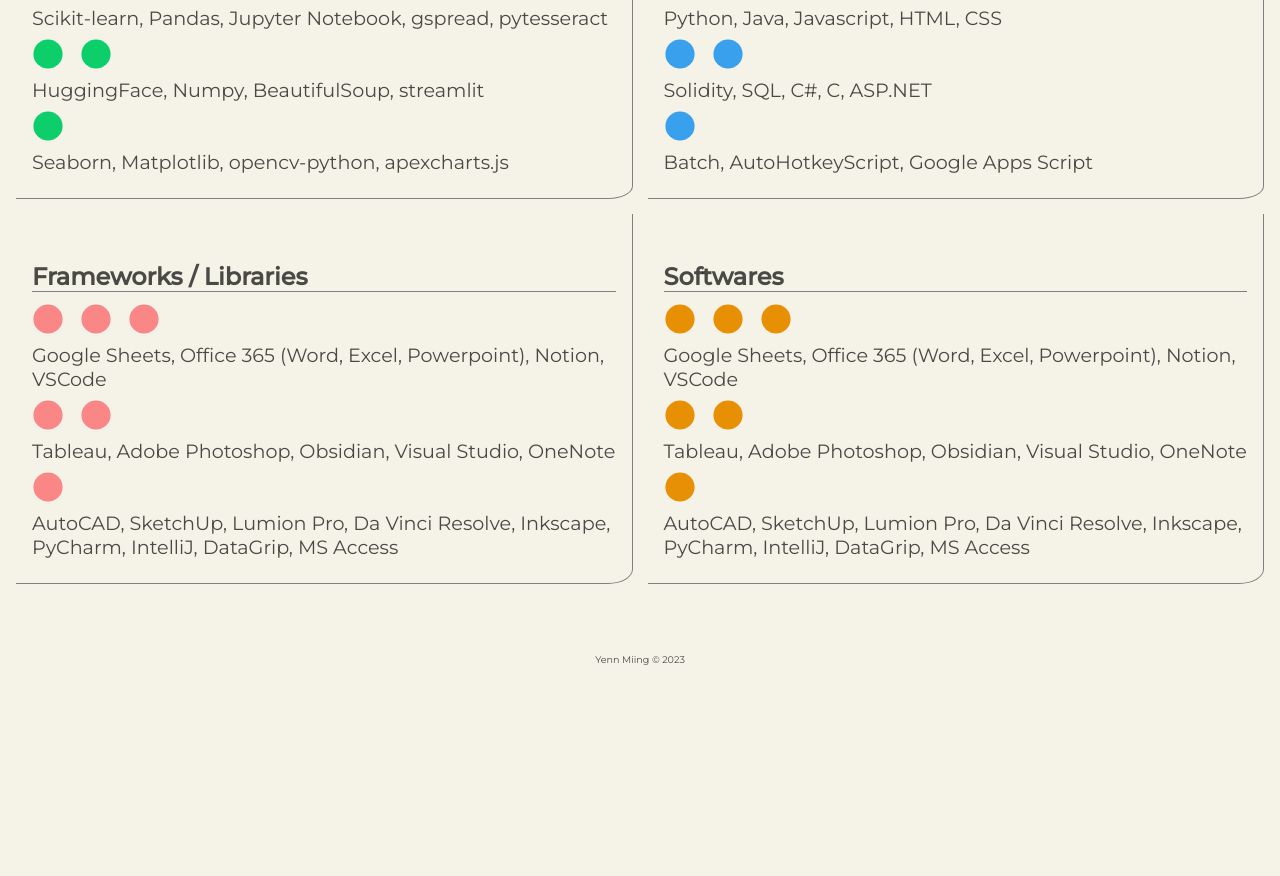
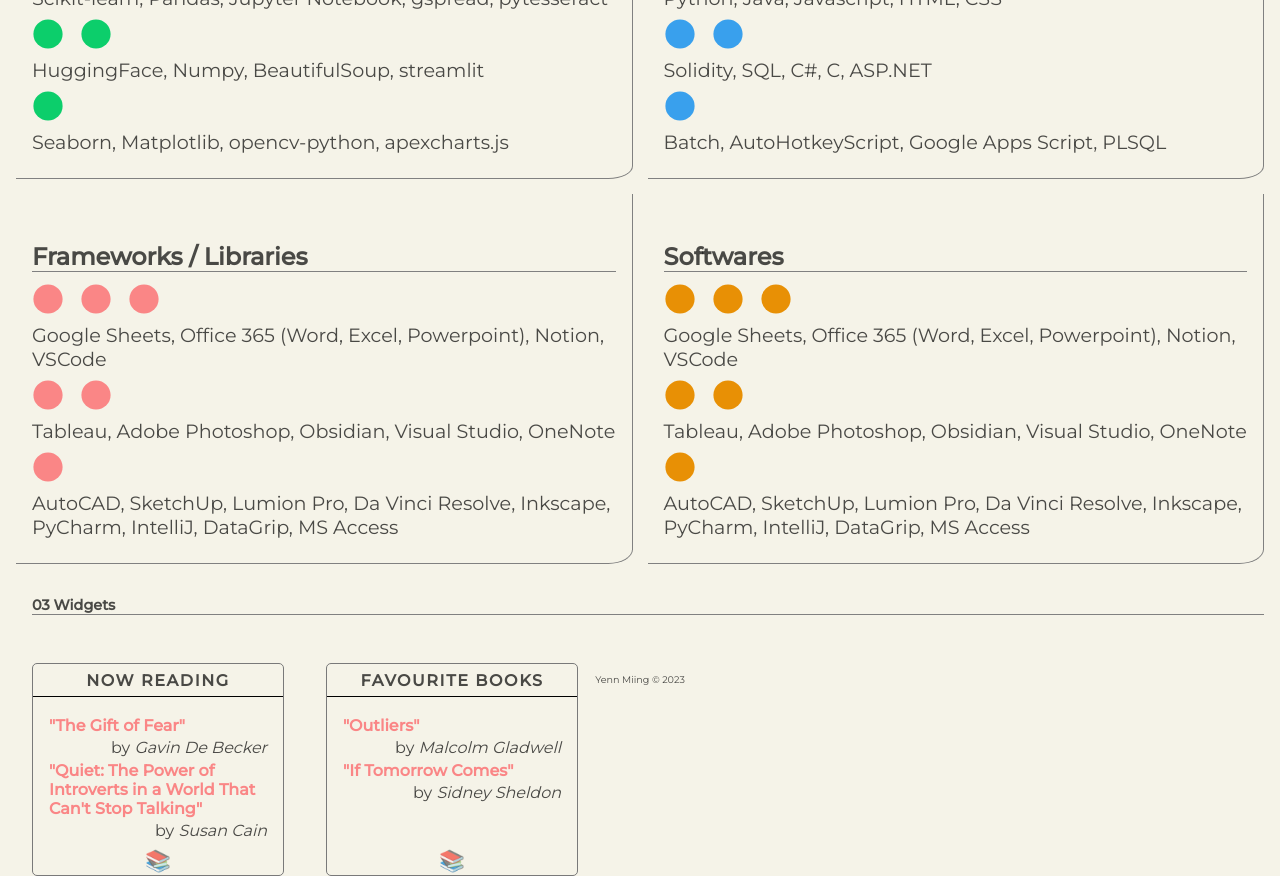
Before and after one commit to yenn01/website, a SvelteKit app: page /about in a window 1280 px wide. Shown: the part 920-1796 px from the top of the page. Before the commit the page ends 1609 px from the top, so only its background shows below. Built offline with nearby package versions, Linux system fonts and the light colour scheme.

Commit message:
Added widgets to the about page

```diff
--- /dev/null
+++ b/src/lib/components/about/WidgetHolder.svelte
@@ -0,0 +1,19 @@
+<script>
+</script>
+
+<div class="widgetHolder">
+	<slot />
+</div>
+
+<style>
+	.widgetHolder {
+		display: flex;
+		flex-wrap: wrap;
+		gap: 10px;
+	}
+
+	.widgetHolder > div {
+		flex: 1 1 auto;
+		position: relative;
+	}
+</style>
--- /dev/null
+++ b/src/lib/components/about/WidgetSection.svelte
@@ -0,0 +1,17 @@
+<script>
+	import TitleDividerComp from './TitleDividerComp.svelte';
+	import WidgetHolder from './WidgetHolder.svelte';
+	import FavouriteBooks from './widgets/FavouriteBooks.svelte';
+	import NowReading from './widgets/NowReading.svelte';
+	export let nowReadingData;
+	export let favouriteBooksData;
+</script>
+
+<TitleDividerComp text={'03 Widgets'} />
+<WidgetHolder>
+	<NowReading {nowReadingData} />
+	<FavouriteBooks {favouriteBooksData} />
+</WidgetHolder>
+
+<style>
+</style>
--- /dev/null
+++ b/src/lib/components/about/widgets/BasicWidget.svelte
@@ -0,0 +1,56 @@
+<script>
+	export let widgetTitle = '';
+	export let widgetEmoji = '';
+</script>
+
+<div class="defaultWidgetContainer">
+	<h4>{widgetTitle}</h4>
+	<div class="defaultWidgetBody">
+		<slot />
+	</div>
+	{#if widgetEmoji !== ''}
+		<div class="emoji">{widgetEmoji}</div>
+	{/if}
+</div>
+
+<style>
+	.defaultWidgetContainer {
+		border-radius: 5px;
+		border: 0.5px solid rgb(121, 121, 121);
+		padding-bottom: 1rem;
+		padding-top: 0.4rem;
+		margin-left: 1rem;
+		margin-right: 1rem;
+		display: flex;
+		flex-direction: column;
+		position: relative;
+		width: 250px;
+	}
+
+	.defaultWidgetBody {
+		padding: 1rem;
+		padding-bottom: 1.2rem;
+	}
+
+	h4 {
+		text-transform: uppercase;
+		border-bottom: 1.5px solid black;
+		padding-left: 1rem;
+		padding-right: 1rem;
+		margin: 0;
+		text-align: center;
+		padding-bottom: 0.4rem;
+		letter-spacing: 0.1rem;
+	}
+
+	.emoji {
+		position: absolute;
+		left: 0;
+		right: 0;
+		margin-left: auto;
+		margin-right: auto;
+		text-align: center;
+		bottom: 0.1rem;
+		font-size: 1.3rem;
+	}
+</style>
--- /dev/null
+++ b/src/lib/components/about/widgets/FavouriteBooks.svelte
@@ -0,0 +1,24 @@
+<script>
+	import BasicWidget from './BasicWidget.svelte';
+	export let favouriteBooksData;
+	console.log(favouriteBooksData);
+</script>
+
+<BasicWidget widgetTitle={'Favourite Books'} widgetEmoji={'📚'}>
+	{#each favouriteBooksData.books as book}
+		<h4><a href={book.link} target="_blank">"{book.title}"</a></h4>
+		<dd>by <i>{book.author}</i></dd>
+	{/each}
+</BasicWidget>
+
+<style>
+	h4 {
+		margin-top: 0.2rem;
+		margin-bottom: 0.2rem;
+		text-align: left;
+	}
+
+	dd {
+		text-align: right;
+	}
+</style>
--- /dev/null
+++ b/src/lib/components/about/widgets/NowReading.svelte
@@ -0,0 +1,24 @@
+<script>
+	import BasicWidget from './BasicWidget.svelte';
+	export let nowReadingData;
+	console.log(nowReadingData);
+</script>
+
+<BasicWidget widgetTitle={'Now Reading'} widgetEmoji={'📚'}>
+	{#each nowReadingData.books as book}
+		<h4><a href={book.link} target="_blank">"{book.title}"</a></h4>
+		<dd>by <i>{book.author}</i></dd>
+	{/each}
+</BasicWidget>
+
+<style>
+	h4 {
+		margin-top: 0.2rem;
+		margin-bottom: 0.2rem;
+		text-align: left;
+	}
+
+	dd {
+		text-align: right;
+	}
+</style>
--- a/src/routes/about/+page.js
+++ b/src/routes/about/+page.js
@@ -1,6 +1,13 @@
-export async function load({fetch}) {
-    const res = await fetch(`/api/skillLevels`)
+export async function load({ fetch }) {
+	const res = await fetch(`/api/skillLevels`).then((r) => r.json());
+	console.log(res);
 
-    //console.log(values)
-    return   res.json()
+	const res2 = await fetch(`/api/aboutWidgets`).then((r) => r.json());
+
+	console.log(res2);
+
+	return {
+		sl: res,
+		a_widgets: res2
+	};
 }
--- a/src/routes/about/+page.svelte
+++ b/src/routes/about/+page.svelte
@@ -1,43 +1,41 @@
 <script>
-import { onMount } from "svelte";
-import { NameSection, SkillsSection } from "$lib/components";
+	import { onMount } from 'svelte';
+	import { NameSection, SkillsSection } from '$lib/components';
 
-import {store_showHeader,store_showHeaderLogo} from '$lib/stores/showHeader.js'
+	import { store_showHeader, store_showHeaderLogo } from '$lib/stores/showHeader.js';
+	import WidgetSection from '$lib/components/about/WidgetSection.svelte';
 
-export let data
+	export let data;
 	onMount(() => {
 		$store_showHeader = 9999;
 		$store_showHeaderLogo = true;
-    console.log($store_showHeader)
-})
 
+		//console.log($store_showHeader);
+	});
+	console.log(data);
+</script>
 
-
-</script>
+<div class="cont-about">
+	<div class="top-displacer" />
+	<NameSection />
+	<SkillsSection skillLevelData={data.sl.skillLevelBody} />
+	<WidgetSection
+		nowReadingData={data.a_widgets.aboutWidgetBody.nrd}
+		favouriteBooksData={data.a_widgets.aboutWidgetBody.fbd}
+	/>
+	<div class="cont-philosophy" />
+</div>
 
 <style>
 	.cont-about {
-        display:flex;
+		display: flex;
 		margin-top: 10%;
 		flex-direction: column;
 		justify-content: center;
 		flex-wrap: wrap;
 	}
 
-
 	.top-displacer {
-        height:2vh;
+		height: 2vh;
 	}
-
-
-
-
 </style>
-
-<div class="cont-about">
-    <div class="top-displacer"></div>
-    <NameSection></NameSection>
-    <SkillsSection skillLevelData={data.body}></SkillsSection>
-
-    <div class="cont-philosophy"></div>
-</div>
--- /dev/null
+++ b/src/routes/api/aboutWidgets/+server.js
@@ -0,0 +1,14 @@
+import nrd from './nowReadingData.json';
+import fbd from './favouriteBooksData.json';
+
+export async function GET() {
+	return new Response(
+		JSON.stringify({
+			aboutWidgetBody: {
+				nrd: nrd,
+				fbd: fbd
+			}
+		}),
+		{ status: 200 }
+	);
+}
--- /dev/null
+++ b/src/routes/api/aboutWidgets/favouriteBooksData.json
@@ -0,0 +1,14 @@
+{
+    "books":[
+        {
+            "title":"Outliers",
+            "author":"Malcolm Gladwell",
+            "link":"https://en.wikipedia.org/wiki/Outliers_(book)"
+        },
+        {
+            "title":"If Tomorrow Comes",
+            "author":"Sidney Sheldon",
+            "link":"https://en.wikipedia.org/wiki/If_Tomorrow_Comes_(novel)"
+        }
+    ]
+}
--- /dev/null
+++ b/src/routes/api/aboutWidgets/nowReadingData.json
@@ -0,0 +1,16 @@
+{
+    "books":[
+        {
+            "title":"The Gift of Fear",
+            "author":"Gavin De Becker",
+            "progress":35,
+            "link":"https://en.wikipedia.org/wiki/The_Gift_of_Fear"
+        },
+        {
+            "title":"Quiet: The Power of Introverts in a World That Can't Stop Talking",
+            "author":"Susan Cain",
+            "progress":25,
+            "link":"https://en.wikipedia.org/wiki/Quiet:_The_Power_of_Introverts_in_a_World_That_Can't_Stop_Talking"
+        }
+    ]
+}
--- a/src/routes/api/skillLevels/+server.js
+++ b/src/routes/api/skillLevels/+server.js
@@ -1,8 +1,7 @@
-
-import ds from './skillLevelsData/Data Science.json'
-import fwl from './skillLevelsData/FWL.json'
-import soft from './skillLevelsData/Softwares.json'
-import pl from './skillLevelsData/PLanguages.json'
+import ds from './skillLevelsData/Data Science.json';
+import fwl from './skillLevelsData/FWL.json';
+import soft from './skillLevelsData/Softwares.json';
+import pl from './skillLevelsData/PLanguages.json';
 
 export async function GET() {
 	// const category = url.searchParams.GET('category')
@@ -29,18 +28,18 @@
 	//         }
 	//     }
 	// }
-    return new Response(JSON.stringify({
-
-        body: {
-            'ds':ds,
-            'pl':pl,
-            'soft':soft,
-            'fwl':fwl
+	return new Response(
+		JSON.stringify({
+			skillLevelBody: {
+				ds: ds,
+				pl: pl,
+				soft: soft,
+				fwl: fwl
 			}
 		}),
-    {status:200})
+		{ status: 200 }
+	);
 	// return new Response(JSON.stringify(
 	//     { message: "Some Message" }),
 	//     { status: 200 })
-
 }
--- a/src/routes/api/skillLevels/skillLevelsData/PLanguages.json
+++ b/src/routes/api/skillLevels/skillLevelsData/PLanguages.json
@@ -6,6 +6,6 @@
         "skills":"Solidity, SQL, C#, C, ASP.NET"
     },
     "1": {
-        "skills":"Batch, AutoHotkeyScript, Google Apps Script"
+        "skills":"Batch, AutoHotkeyScript, Google Apps Script, PLSQL"
     }
 }
```
Lines whose indentation alone changed are shown as unchanged.
